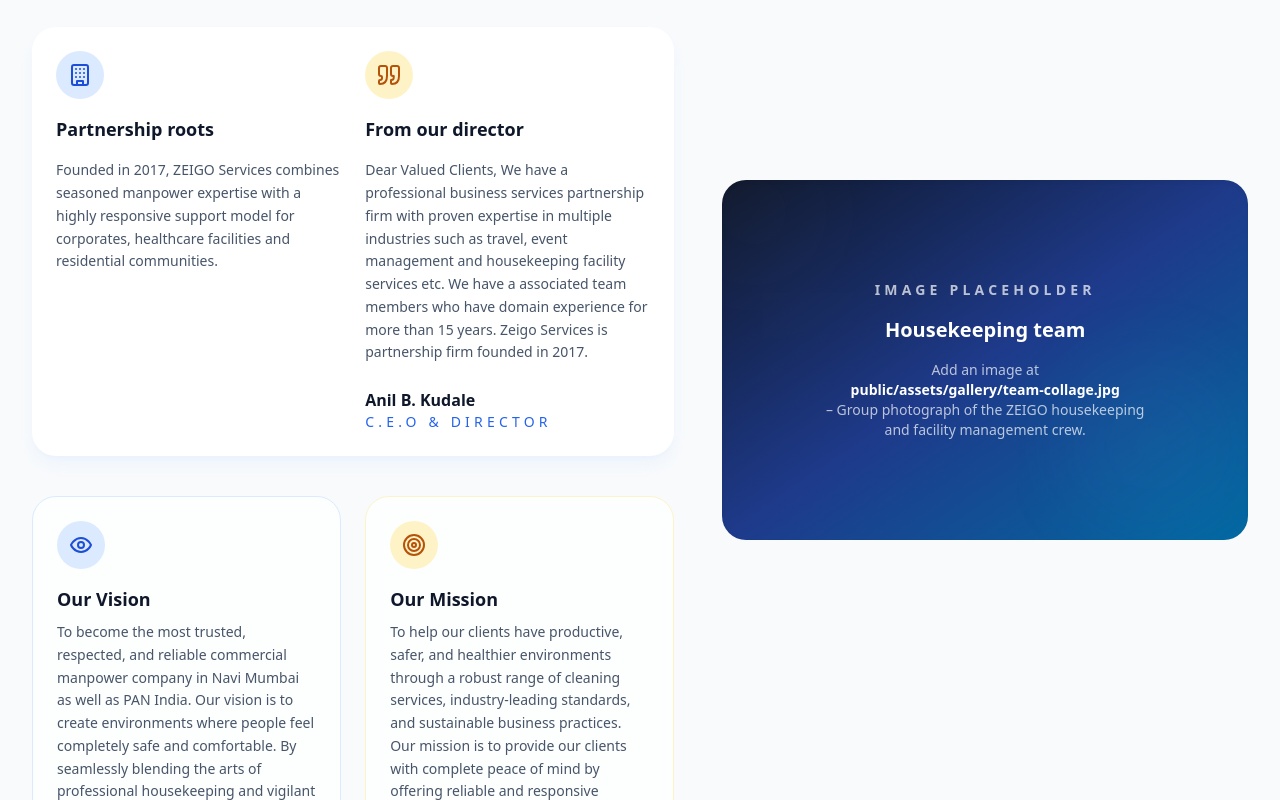
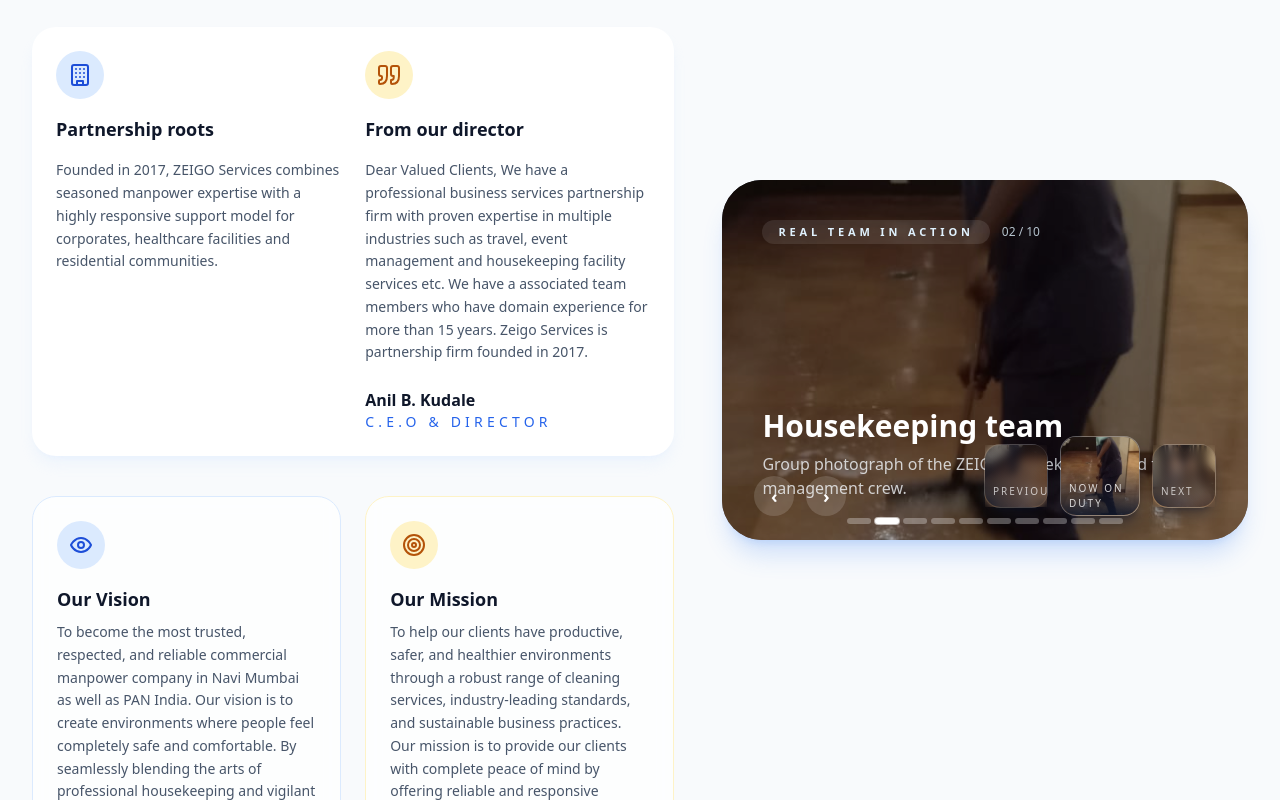
Before and after one commit to Naveen-g09/ZEIGO-Services, a React (Vite) app: page / in a window 1280 px wide. Shown: the part 1740-2540 px from the top of the page. Built offline with nearby package versions, Linux system fonts and the light colour scheme.

Commit message:
Add housekeeping team slideshow to about section

```diff
--- a/src/components/About.tsx
+++ b/src/components/About.tsx
@@ -1,6 +1,50 @@
 import React from 'react';
 import { Target, Eye, Building, Quote } from 'lucide-react';
-import ImagePlaceholder, { GalleryAsset } from './ImagePlaceholder';
+import TeamShowcase from './TeamShowcase';
+import type { GalleryAsset } from './ImagePlaceholder';
+
+const HOUSEKEEPING_TEAM_IMAGES = [
+  {
+    src: '/assets/gallery/workers/worker-100.jpg',
+    alt: 'ZEIGO housekeeping specialist disinfecting a corporate lobby floor.',
+  },
+  {
+    src: '/assets/gallery/workers/worker-103.jpg',
+    alt: 'Operations lead briefing onsite cleaning crew before a shift.',
+  },
+  {
+    src: '/assets/gallery/workers/worker-106.jpg',
+    alt: 'Housekeeping team member polishing glass partitions in an office.',
+  },
+  {
+    src: '/assets/gallery/workers/worker-110.jpg',
+    alt: 'ZEIGO associate sanitising high-touch areas inside an elevator lobby.',
+  },
+  {
+    src: '/assets/gallery/workers/worker-116.jpg',
+    alt: 'Housekeeping crew coordinating material dispatch with walkie-talkies.',
+  },
+  {
+    src: '/assets/gallery/workers/worker-121.jpg',
+    alt: 'Team member preparing eco-friendly cleaning supplies for deployment.',
+  },
+  {
+    src: '/assets/gallery/workers/worker-128.jpg',
+    alt: 'Facility attendant monitoring checklists during a service round.',
+  },
+  {
+    src: '/assets/gallery/workers/worker-133.jpg',
+    alt: 'Night shift staff supervising floor mopping inside a commercial complex.',
+  },
+  {
+    src: '/assets/gallery/workers/worker-140.jpg',
+    alt: 'Housekeeping professional arranging tools at the operations base.',
+  },
+  {
+    src: '/assets/gallery/workers/worker-145.jpg',
+    alt: 'ZEIGO facility associate smiling while wrapping up a maintenance task.',
+  },
+];
 
 interface LeadershipInfo {
   name: string;
@@ -72,7 +116,12 @@ const About: React.FC<AboutProps> = ({ overview, vision, mission, leadership, im
 
           <div className="relative">
             <div className="absolute inset-0 -z-10 rounded-[2.5rem] bg-gradient-to-br from-blue-500/20 to-sky-500/20 blur-3xl" />
-            <ImagePlaceholder asset={imageAsset} alt="Housekeeping team" className="h-full min-h-[360px]" />
+            <TeamShowcase
+              images={HOUSEKEEPING_TEAM_IMAGES}
+              title="Housekeeping team"
+              tagline={imageAsset?.description ?? 'Glances from our on-ground crew keeping client spaces spotless.'}
+              fallbackAsset={imageAsset}
+            />
           </div>
         </div>
       </div>
--- /dev/null
+++ b/src/components/TeamShowcase.tsx
@@ -0,0 +1,168 @@
+import React, { useEffect, useMemo, useState } from 'react';
+import ImagePlaceholder, { GalleryAsset } from './ImagePlaceholder';
+
+interface TeamImage {
+  src?: string | null;
+  alt: string;
+}
+
+interface TeamShowcaseProps {
+  images: TeamImage[];
+  title: string;
+  tagline?: string;
+  intervalMs?: number;
+  fallbackAsset?: GalleryAsset;
+}
+
+const TeamShowcase: React.FC<TeamShowcaseProps> = ({
+  images,
+  title,
+  tagline,
+  intervalMs = 4200,
+  fallbackAsset,
+}) => {
+  const preparedImages = useMemo(() => images.filter((image) => Boolean(image?.src)), [images]);
+  const hasImages = preparedImages.length > 0;
+
+  const [activeIndex, setActiveIndex] = useState(0);
+  const [prefersReducedMotion, setPrefersReducedMotion] = useState(false);
+
+  useEffect(() => {
+    if (typeof window === 'undefined') {
+      return;
+    }
+
+    const mediaQuery = window.matchMedia('(prefers-reduced-motion: reduce)');
+    const handleChange = () => setPrefersReducedMotion(mediaQuery.matches);
+
+    handleChange();
+    mediaQuery.addEventListener('change', handleChange);
+
+    return () => {
+      mediaQuery.removeEventListener('change', handleChange);
+    };
+  }, []);
+
+  useEffect(() => {
+    if (!hasImages || prefersReducedMotion) {
+      return;
+    }
+
+    const rotation = window.setInterval(() => {
+      setActiveIndex((index) => (index + 1) % preparedImages.length);
+    }, intervalMs);
+
+    return () => {
+      window.clearInterval(rotation);
+    };
+  }, [hasImages, intervalMs, prefersReducedMotion, preparedImages.length]);
+
+  const goToSlide = (index: number) => {
+    setActiveIndex((index % preparedImages.length + preparedImages.length) % preparedImages.length);
+  };
+
+  if (!hasImages) {
+    return (
+      <ImagePlaceholder asset={fallbackAsset} alt={title} className="h-full min-h-[360px]" rounded="rounded-[2.5rem]" />
+    );
+  }
+
+  const previousImage = preparedImages[(activeIndex + preparedImages.length - 1) % preparedImages.length];
+  const nextImage = preparedImages[(activeIndex + 1) % preparedImages.length];
+
+  return (
+    <div className="group relative h-full min-h-[360px] w-full overflow-hidden rounded-[2.5rem] bg-slate-900 text-white shadow-xl shadow-blue-500/20">
+      <div className="absolute inset-0 bg-[radial-gradient(circle_at_top,_rgba(96,165,250,0.35),_transparent_55%)]" aria-hidden />
+
+      {preparedImages.map((image, index) => (
+        <img
+          key={image.src}
+          src={image.src!}
+          alt={image.alt}
+          className={`absolute inset-0 h-full w-full object-cover transition-opacity duration-700 ease-out ${
+            index === activeIndex ? 'opacity-100' : 'opacity-0'
+          }`}
+          loading={index === 0 ? 'eager' : 'lazy'}
+        />
+      ))}
+
+      <div className="pointer-events-none absolute inset-0 bg-slate-900/40 mix-blend-multiply" aria-hidden />
+
+      <div className="absolute inset-0 flex flex-col justify-between p-8 md:p-10">
+        <div className="flex items-center gap-3">
+          <span className="inline-flex items-center rounded-full bg-white/10 px-4 py-1 text-[11px] font-semibold uppercase tracking-[0.35em] text-sky-100">
+            Real team in action
+          </span>
+          <span className="text-xs text-sky-100/80">{String(activeIndex + 1).padStart(2, '0')} / {String(preparedImages.length).padStart(2, '0')}</span>
+        </div>
+
+        <div className="max-w-md">
+          <h3 className="text-2xl font-semibold leading-snug sm:text-3xl">{title}</h3>
+          {tagline ? <p className="mt-2 text-sm text-slate-100/80 sm:text-base">{tagline}</p> : null}
+        </div>
+      </div>
+
+      <div className="absolute inset-x-8 bottom-6 flex flex-col gap-4 sm:flex-row sm:items-end sm:justify-between">
+        <div className="flex items-center gap-3">
+          <button
+            type="button"
+            onClick={() => goToSlide(activeIndex - 1)}
+            className="inline-flex h-10 w-10 items-center justify-center rounded-full bg-white/15 text-white transition hover:bg-white/25 focus:outline-none focus:ring-2 focus:ring-white/60"
+            aria-label="Show previous team photo"
+          >
+            <span aria-hidden className="text-lg font-semibold">
+              ‹
+            </span>
+          </button>
+          <button
+            type="button"
+            onClick={() => goToSlide(activeIndex + 1)}
+            className="inline-flex h-10 w-10 items-center justify-center rounded-full bg-white/15 text-white transition hover:bg-white/25 focus:outline-none focus:ring-2 focus:ring-white/60"
+            aria-label="Show next team photo"
+          >
+            <span aria-hidden className="text-lg font-semibold">
+              ›
+            </span>
+          </button>
+        </div>
+
+        <div className="flex items-center gap-3">
+          <figure className="relative hidden h-16 w-16 overflow-hidden rounded-2xl border border-white/20 bg-white/5 shadow-lg shadow-slate-900/40 sm:block">
+            <img src={previousImage.src!} alt={previousImage.alt} className="h-full w-full object-cover opacity-90" loading="lazy" />
+            <figcaption className="absolute inset-0 bg-gradient-to-tr from-slate-900/80 to-transparent text-[10px] uppercase tracking-[0.2em] text-white/70 backdrop-blur-sm">
+              <span className="absolute bottom-2 left-2">Previous</span>
+            </figcaption>
+          </figure>
+          <figure className="relative h-20 w-20 overflow-hidden rounded-2xl border border-white/30 bg-white/5 shadow-lg shadow-slate-900/50">
+            <img src={preparedImages[activeIndex].src!} alt={preparedImages[activeIndex].alt} className="h-full w-full object-cover" loading="lazy" />
+            <figcaption className="absolute inset-x-0 bottom-0 bg-gradient-to-t from-slate-900/90 to-transparent px-2 pb-1 pt-4 text-[10px] uppercase tracking-[0.2em] text-white/80">
+              Now on duty
+            </figcaption>
+          </figure>
+          <figure className="relative hidden h-16 w-16 overflow-hidden rounded-2xl border border-white/20 bg-white/5 shadow-lg shadow-slate-900/40 sm:block">
+            <img src={nextImage.src!} alt={nextImage.alt} className="h-full w-full object-cover opacity-90" loading="lazy" />
+            <figcaption className="absolute inset-0 bg-gradient-to-tr from-slate-900/80 to-transparent text-[10px] uppercase tracking-[0.2em] text-white/70 backdrop-blur-sm">
+              <span className="absolute bottom-2 left-2">Next</span>
+            </figcaption>
+          </figure>
+        </div>
+      </div>
+
+      <div className="absolute bottom-4 left-1/2 hidden w-[70%] -translate-x-1/2 justify-center gap-1 sm:flex">
+        {preparedImages.map((_, index) => (
+          <button
+            key={index}
+            type="button"
+            onClick={() => goToSlide(index)}
+            className={`h-1.5 w-6 rounded-full transition-all duration-300 ${
+              index === activeIndex ? 'bg-white shadow-[0_0_0_1px_rgba(255,255,255,0.6)]' : 'bg-white/30 hover:bg-white/60'
+            }`}
+            aria-label={`Show team photo ${index + 1}`}
+          />
+        ))}
+      </div>
+    </div>
+  );
+};
+
+export default TeamShowcase;
```
